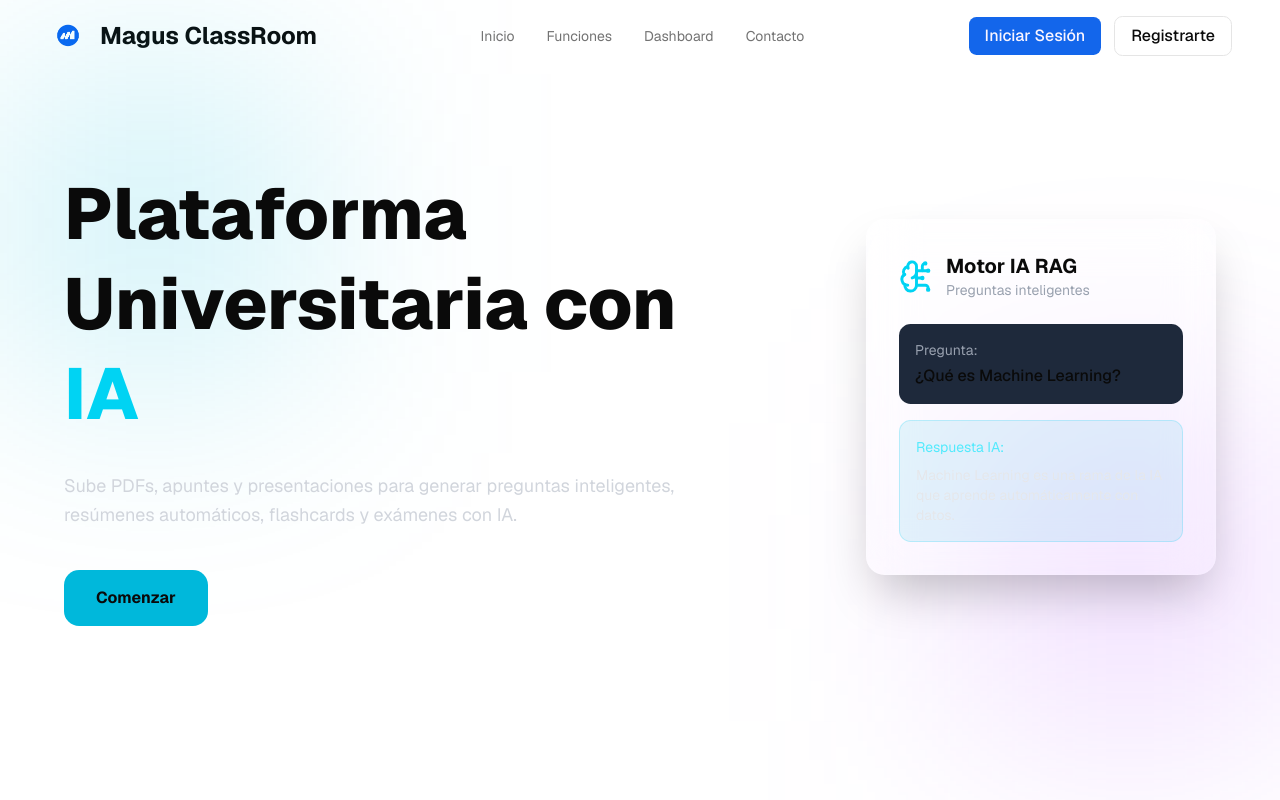
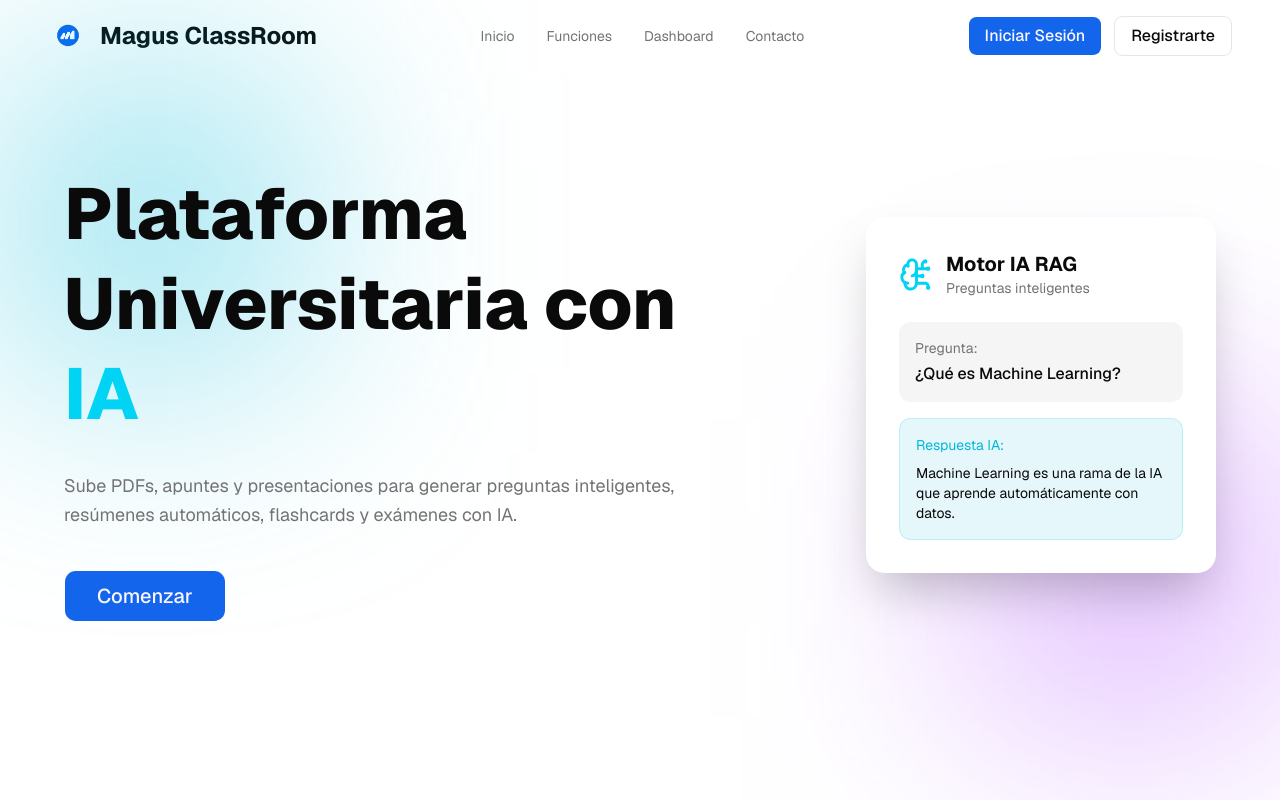
Before and after one commit to GussLopez/magus-class, a Next.js app: page / in a window 1280 px wide. Shown: the top 800 px of the page. Built offline with nearby package versions, Linux system fonts and the light colour scheme.

Commit message:
feat(ui): removed white bg from main

```diff
--- a/app/page.tsx
+++ b/app/page.tsx
@@ -12,6 +12,7 @@ import {
 import Header from "../src/shared/components/Header";
 import Footer from "../src/shared/components/Footer";
 import FeatureCard from "../src/shared/components/FeatureCard";
+import { Button } from "@/src/shared/components/ui/button";
 
 
 export default function Page() {
@@ -21,9 +22,9 @@ export default function Page() {
 
       {/* HERO */}
       <section className="relative px-6 md:px-16 py-24 flex flex-col lg:flex-row items-center justify-between gap-20">
-        <div className="absolute top-0 left-0 w-75 h-75 bg-cyan-500/20 blur-[120px]" />
+        <div className="absolute top-0 left-0 w-75 h-75 bg-cyan-500/40 blur-[120px]" />
 
-        <div className="absolute bottom-0 right-0 w-75 h-75 bg-purple-500/20 blur-[120px]" />
+        <div className="absolute bottom-0 right-0 w-75 h-75 bg-purple-500/40 blur-[120px]" />
 
         {/* Texto */}
         <div className="max-w-2xl relative z-10">
@@ -35,7 +36,7 @@ export default function Page() {
 
 
 
-          <p className="text-gray-300 mt-8 text-lg leading-relaxed">
+          <p className="text-muted-foreground mt-8 text-lg leading-relaxed">
             Sube PDFs, apuntes y presentaciones para generar
             preguntas inteligentes, resúmenes automáticos,
             flashcards y exámenes con IA.
@@ -43,17 +44,17 @@ export default function Page() {
 
           <div className="flex flex-wrap gap-5 mt-10">
             <a href="/login">
-              <button className="bg-cyan-500 hover:bg-cyan-400 transition px-8 py-4 rounded-2xl font-bold">
+              <Button className="px-8 h-13 text-xl rounded-xl">
                 Comenzar
-              </button>
+              </Button>
             </a>
 
           </div>
         </div>
 
         {/* Card */}
-        <div className="relative z-10">
-          <div className="bg-white/10 border border-white/10 backdrop-blur-xl p-8 rounded-3xl w-[350px] shadow-2xl">
+        <div className="relative z-20">
+          <div className="bg-white dark:bg-gray-900 border border-white/10 backdrop-blur-xl p-8 rounded-3xl w-87.5 shadow-2xl z-99">
             <div className="flex items-center gap-3 mb-6">
               <BrainCircuit className="text-cyan-400" size={35} />
 
@@ -62,15 +63,15 @@ export default function Page() {
                   Motor IA RAG
                 </h2>
 
-                <p className="text-gray-400 text-sm">
+                <p className="text-muted-foreground text-sm">
                   Preguntas inteligentes
                 </p>
               </div>
             </div>
 
             <div className="space-y-4">
-              <div className="bg-[#1e293b] p-4 rounded-xl">
-                <p className="text-sm text-gray-400">
+              <div className="bg-muted dark:bg-[#1e293b] p-4 rounded-xl">
+                <p className="text-sm text-muted-foreground">
                   Pregunta:
                 </p>
 
@@ -80,11 +81,11 @@ export default function Page() {
               </div>
 
               <div className="bg-cyan-500/10 border border-cyan-400/20 p-4 rounded-xl">
-                <p className="text-sm text-cyan-300">
+                <p className="text-sm text-cyan-500 dark:text-cyan-300">
                   Respuesta IA:
                 </p>
 
-                <p className="text-sm mt-2 text-gray-200">
+                <p className="text-sm mt-2 text-foreground">
                   Machine Learning es una rama de la IA
                   que aprende automáticamente con datos.
                 </p>
```
